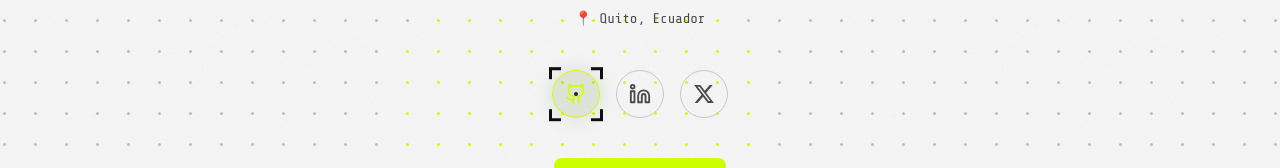
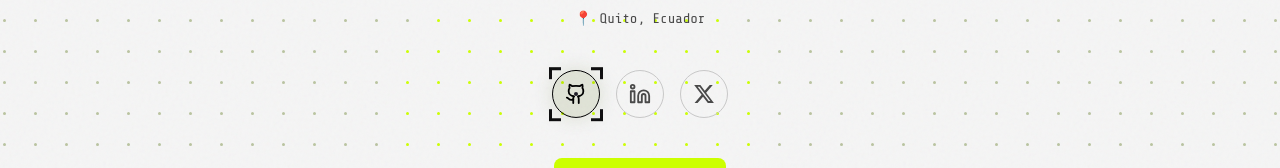
Before and after one commit to JorMath/web-page-portfolio, a React (Vite) app: page / in a window 1280 px wide. In both pictures the pointer is over the link 576 px from the left and 520 px from the top of the page. Shown: the part 426-594 px from the top of the page. Built offline with nearby package versions, Linux system fonts and the light colour scheme.

Commit message:
fix: light theme hero social links hover — use black instead of green

```diff
--- a/src/index.css
+++ b/src/index.css
@@ -158,6 +158,14 @@
 [data-theme="light"] .contact__input:focus {
   border-color: var(--kiwi-accent-ui);
   box-shadow: 0 0 0 3px rgba(74, 102, 0, 0.12);
+}
+
+/* Light theme: hero social links contrast override */
+[data-theme="light"] .hero__social-link:hover {
+  color: var(--kiwi-black);
+  border-color: var(--kiwi-black);
+  background: var(--kiwi-primary-06);
+  box-shadow: 0 0 20px var(--kiwi-primary-15);
 }
 
 /* --- Reset & Base --- */
```
